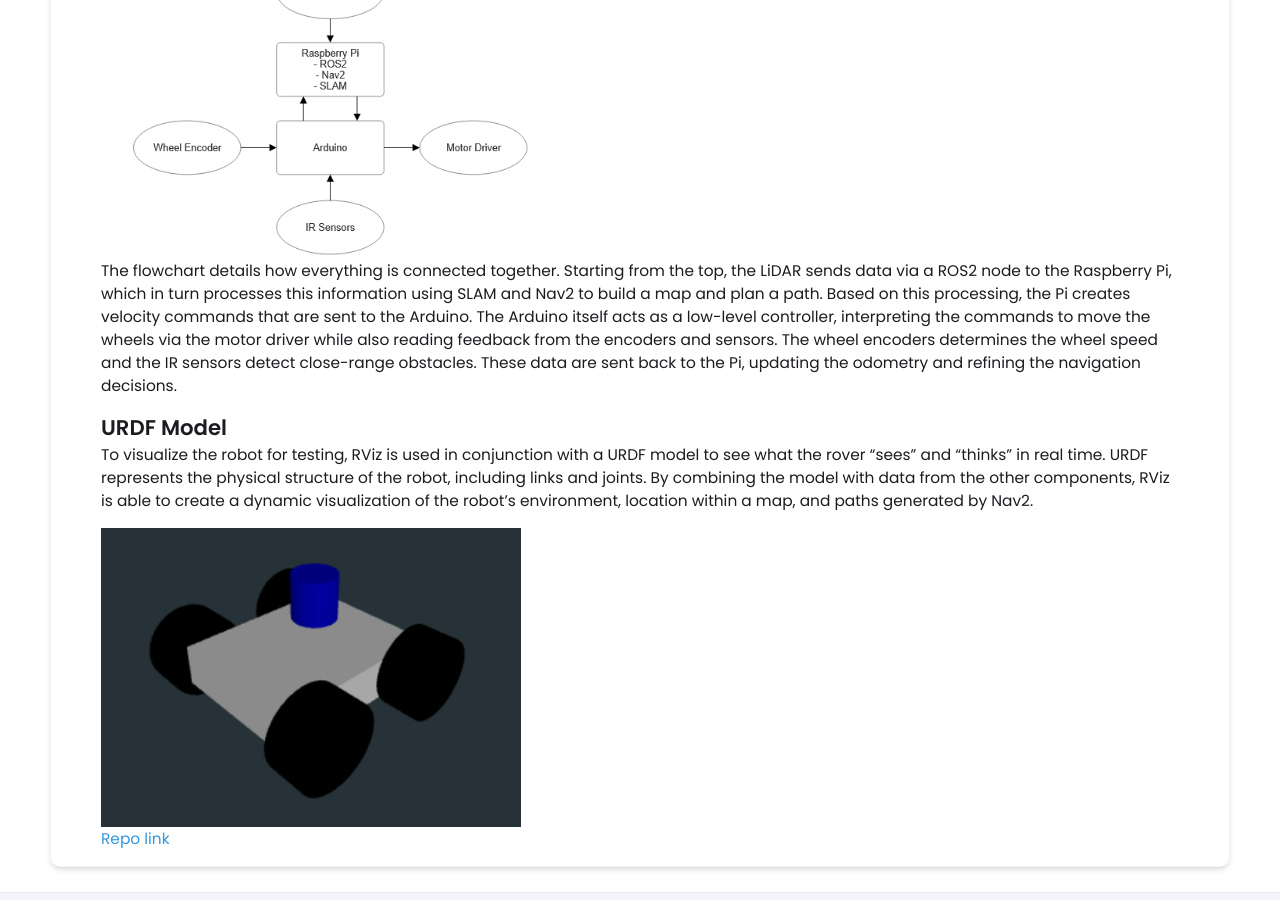
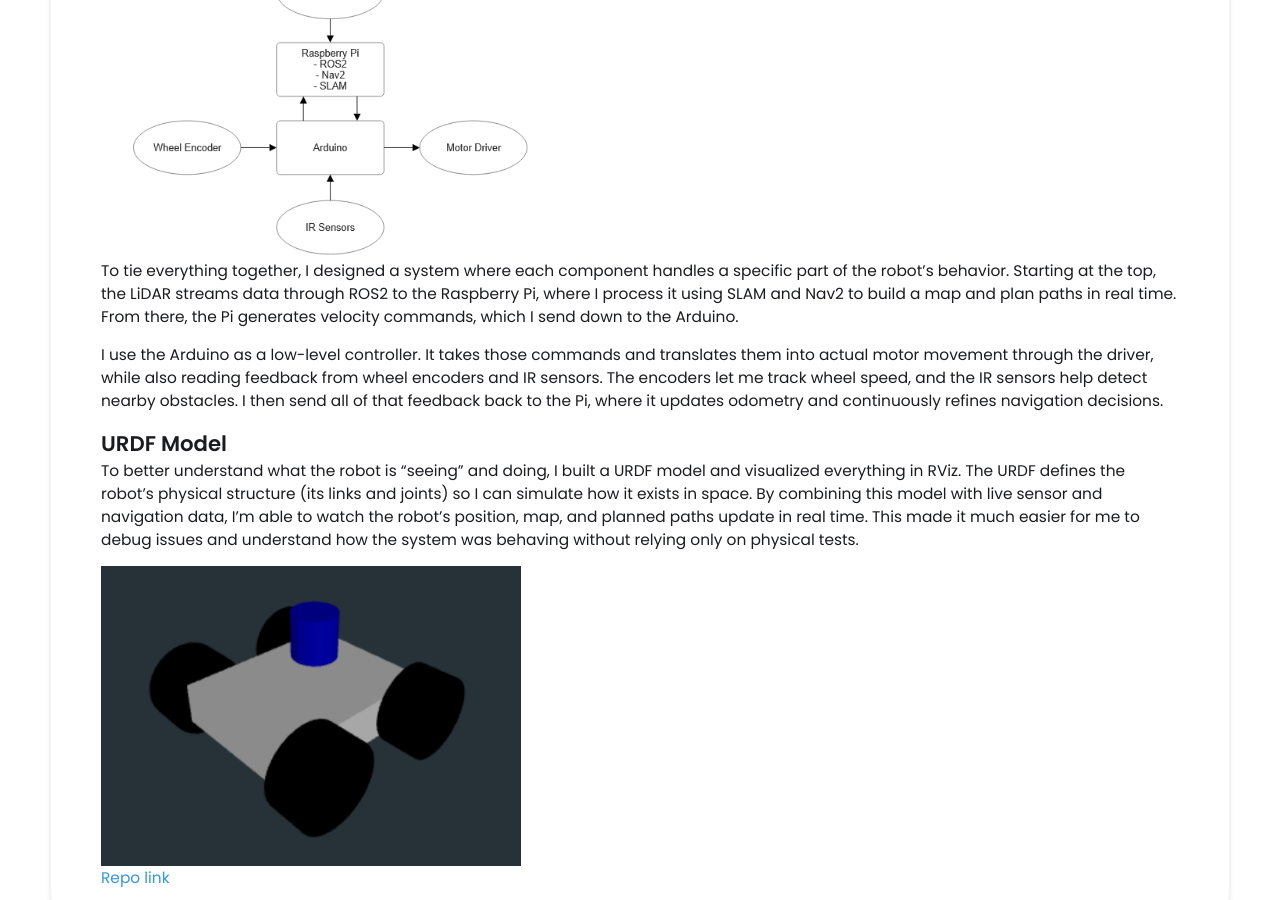
Before and after one commit to chaoqy/chaoqy.github.io, a Jekyll site: the page built from _projects/autonomous-rover/index.md, in a window 1280 px wide and 900 px high, scrolled down 928 px. Built offline with Jekyll 4.4.1, drawn with Linux system fonts in a browser that asks for light colours.

Commit message:
Update index.md

```diff
--- a/_projects/autonomous-rover/index.md
+++ b/_projects/autonomous-rover/index.md
@@ -17,10 +17,12 @@ The rover works by having the Raspberry Pi acting as the brain of the robot, tak
 ## Robot Architecture Flowchart
 {% include image-gallery.html images="architecture.png" %}
 
-The flowchart details how everything is connected together. Starting from the top, the LiDAR sends data via a ROS2 node to the Raspberry Pi, which in turn processes this information using SLAM and Nav2 to build a map and plan a path. Based on this processing, the Pi creates velocity commands that are sent to the Arduino. The Arduino itself acts as a low-level controller, interpreting the commands to move the wheels via the motor driver while also reading feedback from the encoders and sensors. The wheel encoders determines the wheel speed and the IR sensors detect close-range obstacles. These data are sent back to the Pi, updating the odometry and refining the navigation decisions.
+To tie everything together, I designed a system where each component handles a specific part of the robot’s behavior. Starting at the top, the LiDAR streams data through ROS2 to the Raspberry Pi, where I process it using SLAM and Nav2 to build a map and plan paths in real time. From there, the Pi generates velocity commands, which I send down to the Arduino.
+
+I use the Arduino as a low-level controller. It takes those commands and translates them into actual motor movement through the driver, while also reading feedback from wheel encoders and IR sensors. The encoders let me track wheel speed, and the IR sensors help detect nearby obstacles. I then send all of that feedback back to the Pi, where it updates odometry and continuously refines navigation decisions.
 
 ## URDF Model
-To visualize the robot for testing, RViz is used in conjunction with a URDF model to see what the rover "sees" and "thinks" in real time. URDF represents the physical structure of the robot, including links and joints. By combining the model with data from the other components, RViz is able to create a dynamic visualization of the robot's environment, location within a map, and paths generated by Nav2.
+To better understand what the robot is “seeing” and doing, I built a URDF model and visualized everything in RViz. The URDF defines the robot’s physical structure (its links and joints) so I can simulate how it exists in space. By combining this model with live sensor and navigation data, I’m able to watch the robot’s position, map, and planned paths update in real time. This made it much easier for me to debug issues and understand how the system was behaving without relying only on physical tests.
 
 {% include image-gallery.html images="urdf.png" %}
 
```
